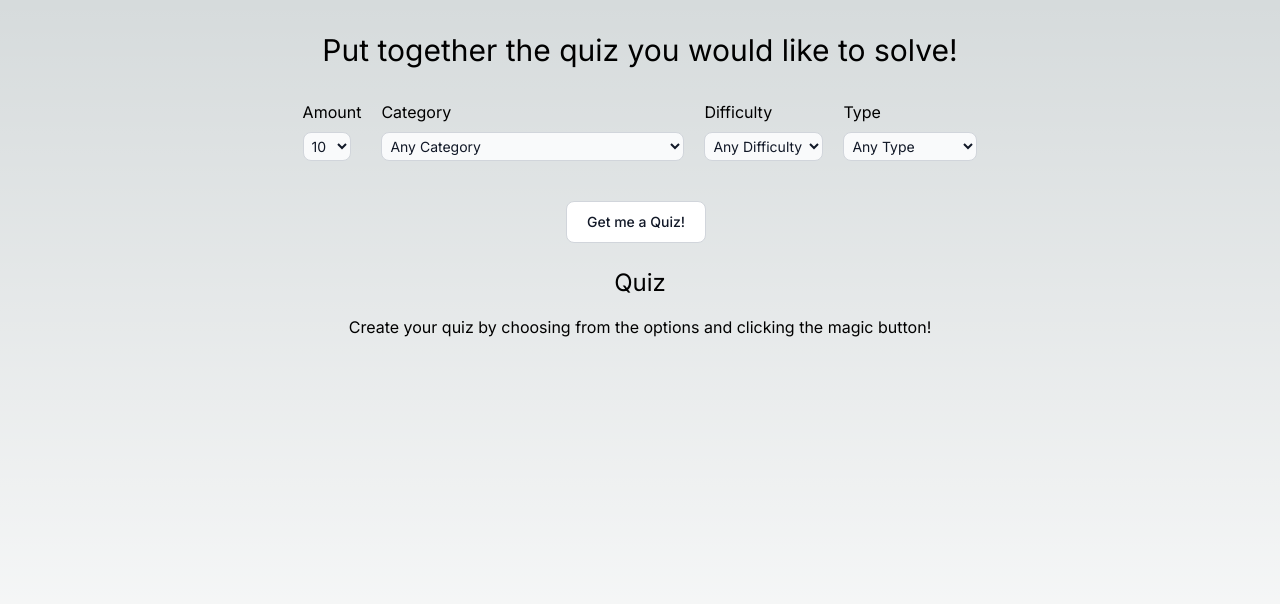
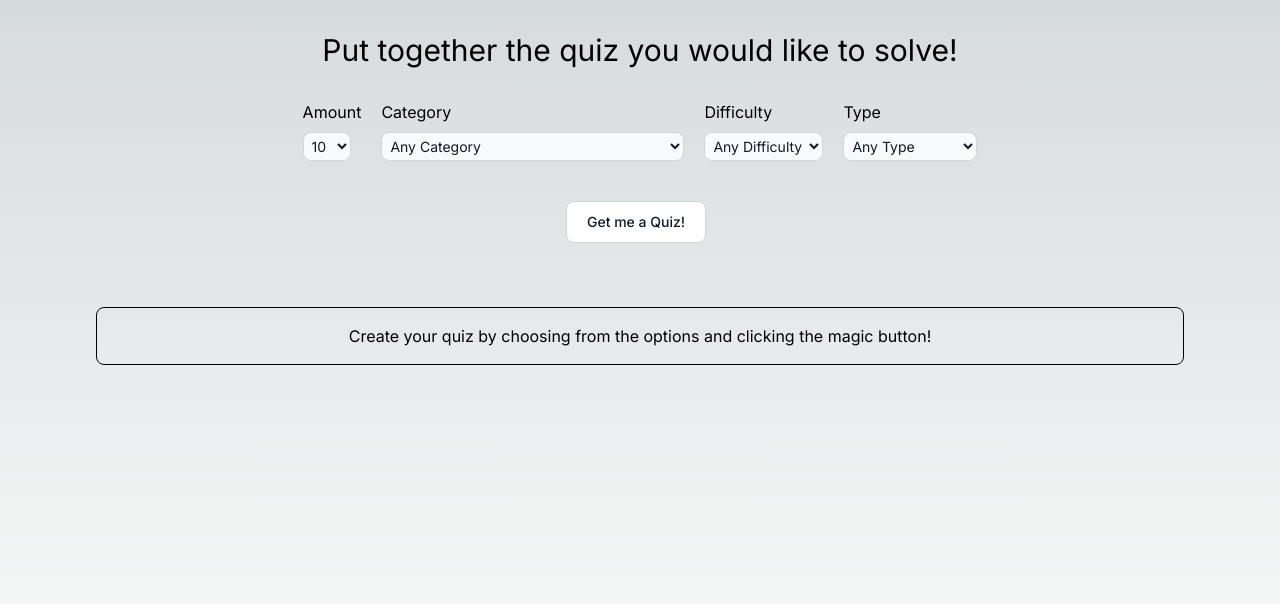
Before and after one commit to MattGomb/opentrivia-app, a Next.js app: page / in a window 1280 px wide. Shown: the top 604 px of the page. Built offline with nearby package versions, Linux system fonts and the light colour scheme.

Commit message:
Change display

```diff
--- a/src/components/Quiz.tsx
+++ b/src/components/Quiz.tsx
@@ -8,8 +8,7 @@ const Quiz = () => {
 
   return (
     <>
-      <h1 className="text-2xl">Quiz</h1>
-      <div className="w-full text-center">
+      <div className="w-full text-center mt-10 p-4 border border-black border-1 rounded-lg">
         {
           /* If data is not yet fetched, display loading message, fix this later */
           data.results.length === 0 ? (
```
